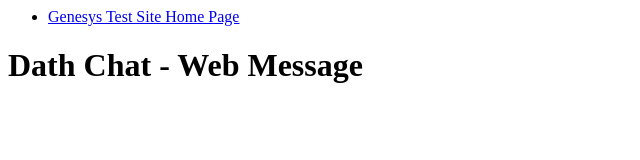
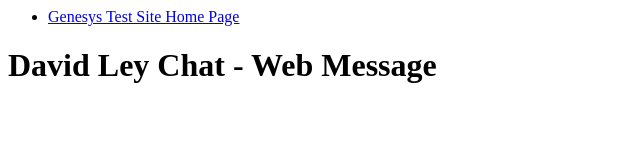
Before and after one commit to davidLey87/Web_messaging_test, a plain HTML site: page webMessaging.html in a window 1280 px wide. Shown: the whole page, without its empty margins (0-640 px from the left). Drawn offline with Linux system fonts and the light colour scheme.

Commit message:
Update webMessaging.html

```diff
--- a/webMessaging.html
+++ b/webMessaging.html
@@ -9,7 +9,7 @@
 		<li> <a href="index.html">Genesys Test Site Home Page</a> </li>
 	</ul>
 <body>
-    <h1>Dath Chat - Web Message</h1>
+    <h1>David Ley Chat - Web Message</h1>
 <script type="text/javascript" charset="utf-8">
   (function (g, e, n, es, ys) {
     g['_genesysJs'] = e;
```
